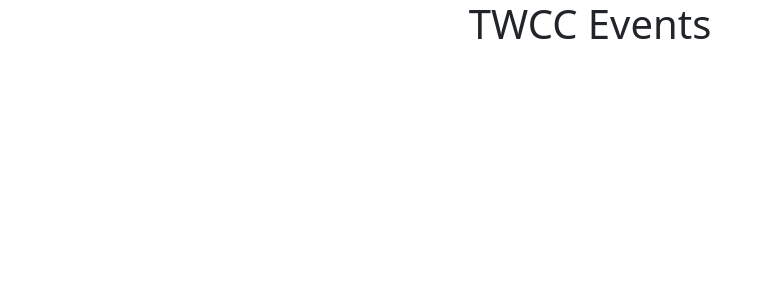
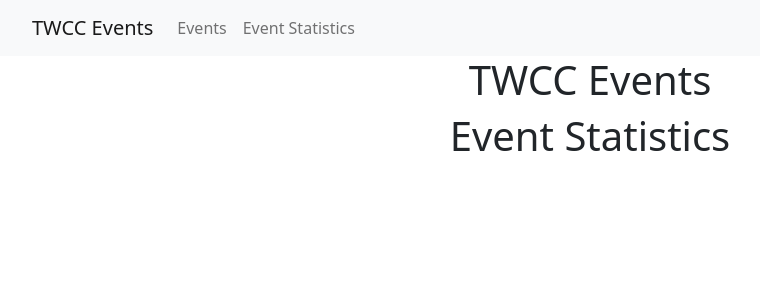
Before and after one commit to mchen132/COMS4156-TWCC, a React (Create React App) app in the folder client/: page /events/statistics in a window 1280 px wide. Before the commit this address had no page. Shown: the top 300 px of the page, without its empty margins (50-810 px from the left). Built offline with nearby package versions, Linux system fonts and the light colour scheme.

Commit message:
Added CustomNavbar component and skeleton EventStatistics component - Added Navbar with links to events and statistics

```diff
--- a/client/src/App.js
+++ b/client/src/App.js
@@ -6,6 +6,8 @@ import Login from './components/auth/Login';
 import EventsContainer from './components/events/EventsContainer';
 import 'bootstrap/dist/css/bootstrap.min.css';
 import { setAuthToken } from './utils/authUtil';
+import CustomNavbar from './components/layout/CustomNavbar';
+import EventStatistics from './components/statistics/EventStatistics';
 
 if (localStorage.token) {
 	setAuthToken(localStorage.token);
@@ -14,6 +16,7 @@ if (localStorage.token) {
 const App = () => {
 	return (
 		<div className="App">
+			<CustomNavbar title="TWCC Events" links={[{ href: 'events', name: 'Events' }, { href: 'events/statistics', name: 'Event Statistics' }]} />
 			<h1>TWCC Events</h1>
 			<Router>
 				<>
@@ -22,6 +25,7 @@ const App = () => {
 						<Route path='/register' element={<Register />} />
 						<Route path='/login' element={<Login />} />
 						<Route path='/events' element={<EventsContainer />} />
+						<Route path='/events/statistics' element={<EventStatistics />} />
 					</Routes>
 				</>
 			</Router>
--- /dev/null
+++ b/client/src/components/Layout/CustomNavbar.js
@@ -0,0 +1,28 @@
+import react from 'react';
+import Container from 'react-bootstrap/Container';
+import Nav from 'react-bootstrap/Nav';
+import Navbar from 'react-bootstrap/Navbar';
+
+const CustomNavbar = ({ title, links }) => {
+    const renderLinks = () => (
+        links.map(link =>
+            <Nav.Link href={`/${link.href}`}>{link.name}</Nav.Link>
+        )
+    );
+
+    return (
+        <Navbar bg="light" expand="lg">
+            <Container>
+                <Navbar.Brand href="#home">{ title }</Navbar.Brand>
+                <Navbar.Toggle aria-controls="basic-navbar-nav" />
+                <Navbar.Collapse id="basic-navbar-nav">
+                <Nav className="me-auto">
+                    {renderLinks()}
+                </Nav>
+                </Navbar.Collapse>
+            </Container>
+        </Navbar>
+      );
+};
+
+export default CustomNavbar;
--- /dev/null
+++ b/client/src/components/statistics/EventStatistics.js
@@ -0,0 +1,11 @@
+import react from 'react';
+
+const EventStatistics = () => {
+    return (
+        <>
+            <h1>Event Statistics</h1>
+        </>
+    );
+};
+
+export default EventStatistics;
```
